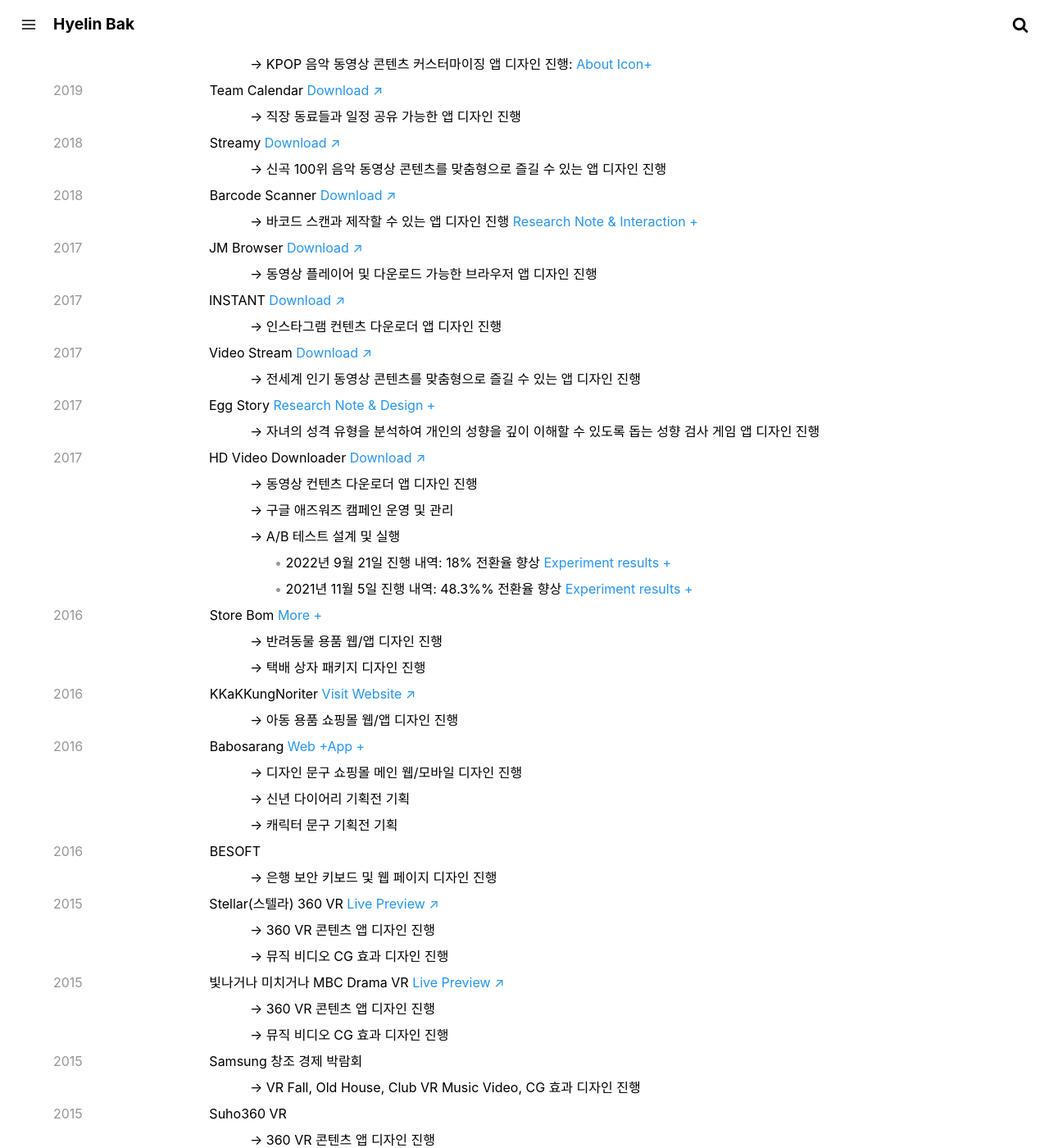
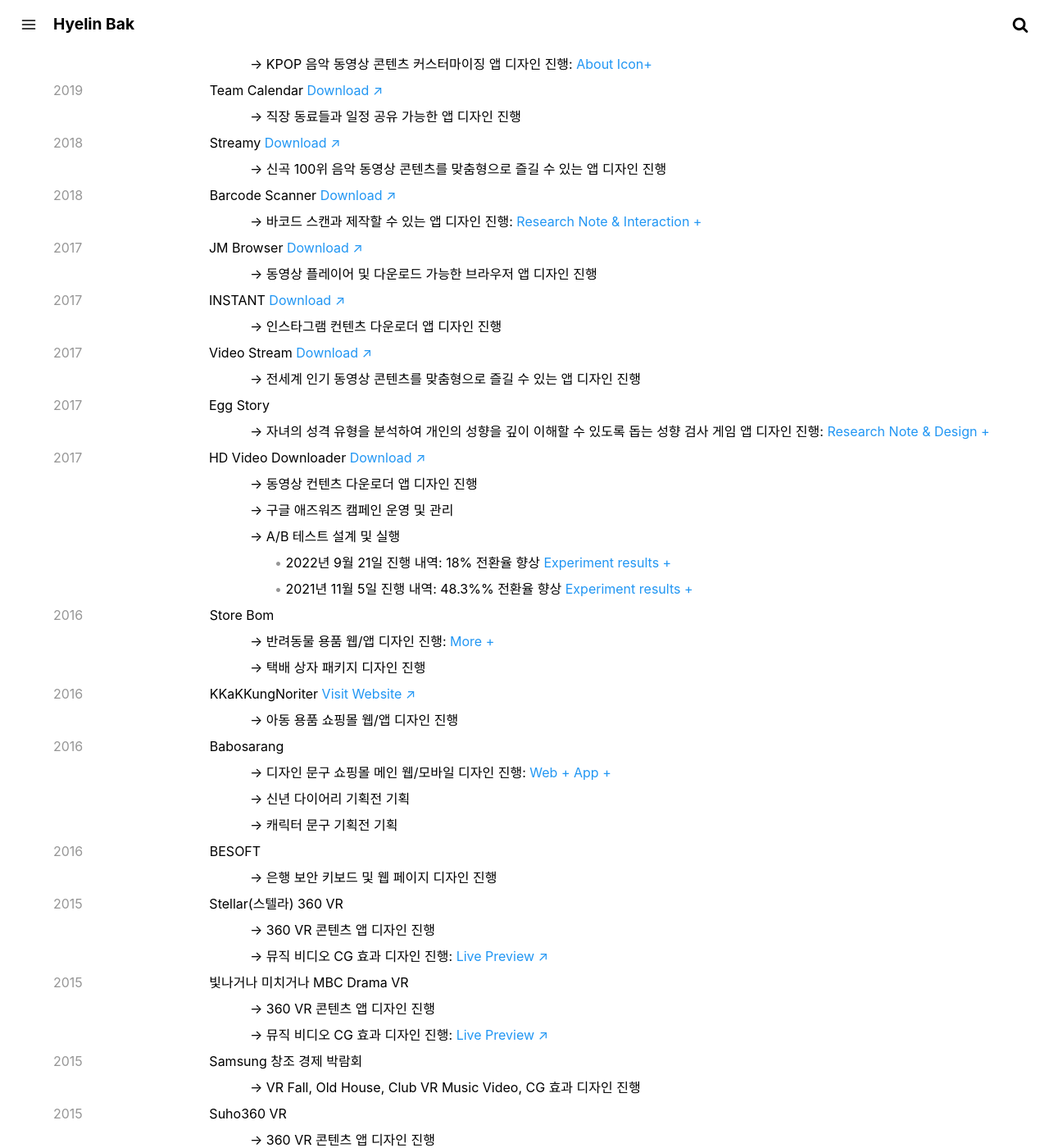
Before and after one commit to crazyjamy/crazyjamy.github.io, a Jekyll site: the page built from about.md, in a window 1280 px wide and 1400 px high, scrolled down 1514 px. Shown: the whole window at 82% size. Built offline with Jekyll 4.4.1, drawn with Linux system fonts in a browser that asks for light colours; some of the changed lines change nothing that is shown; some of the changed text lies outside the part shown.

Commit message:
Update about.md

```diff
--- a/about.md
+++ b/about.md
@@ -52,7 +52,7 @@
 <span style="color: #969696;"> 2021 </span><span style="margin-left: 150px;">IT’s TV <a href="https://play.google.com/store/apps/details?id=io.tm.its.tv" target="_blank">Download ↗</a></span><br />
 <span style="margin-left: 240px;"> → IT 직장인 트렌드 동영상 콘텐츠 커스터마이징 앱 디자인 진행</span><br />
 <span style="color: #969696;"> 2020 </span><span style="margin-left: 150px;">Smamori <a href="https://smamori.jp/" target="_blank">Visit Website ↗</a></span><br />
-<span style="margin-left: 240px;"> → 어린이용 스마트폰의 사용 관리 앱/웹 리뉴얼 디자인 진행<a href="../kidsvideoapp/" target="">Story Board & Interaction +</a> </span><br />
+<span style="margin-left: 240px;"> → 어린이용 스마트폰의 사용 관리 앱/웹 리뉴얼 디자인 진행: <a href="../kidsvideoapp/" target="">Story Board & Interaction +</a> </span><br />
 <span style="margin-left: 240px;"> → 어린이용 동영상 관리 앱 디자인 진행</span><br />
 <span style="color: #969696;"> 2020 </span><span style="margin-left: 150px;">KPOP TV<br />
 <span style="margin-left: 240px;"> → KPOP 음악 동영상 콘텐츠 커스터마이징 앱 디자인 진행: </span> <a href="../icon-kpop/" target="">About Icon+</a></span> <br />
@@ -61,46 +61,47 @@
 <span style="color: #969696;"> 2018 </span><span style="margin-left: 150px;">Streamy <a href="https://play.google.com/store/apps/details?id=com.fms.streamy" target="_blank">Download ↗</a></span><br />
 <span style="margin-left: 240px;"> → 신곡 100위 음악 동영상 콘텐츠를 맞춤형으로 즐길 수 있는 앱 디자인 진행</span><br />
 <span style="color: #969696;"> 2018 </span><span style="margin-left: 150px;">Barcode Scanner <a href="https://play.google.com/store/apps/details?id=io.jmobile.jmscanner" target="_blank">Download ↗</a></span><br />
-<span style="margin-left: 240px;">→ 바코드 스캔과 제작할 수 있는 앱 디자인 진행</span> <a href="../barcode_scanner/" target=""> Research Note & Interaction +</a> <br />
+<span style="margin-left: 240px;">→ 바코드 스캔과 제작할 수 있는 앱 디자인 진행: </span> <a href="../barcode_scanner/" target=""> Research Note & Interaction +</a> <br />
 <span style="color: #969696;"> 2017 </span><span style="margin-left: 150px;">JM Browser <a href="https://play.google.com/store/apps/details?id=io.jmobile.browser" target="_blank">Download ↗</a></span><br />
 <span style="margin-left: 240px;"> → 동영상 플레이어 및 다운로드 가능한 브라우저 앱 디자인 진행</span><br />
 <span style="color: #969696;"> 2017 </span><span style="margin-left: 150px;">INSTANT <a href="https://play.google.com/store/apps/details?id=io.jmobile.instant" target="_blank">Download ↗</a></span><br />
 <span style="margin-left: 240px;"> → 인스타그램 컨텐츠 다운로더 앱 디자인 진행</span><br />
 <span style="color: #969696;"> 2017 </span><span style="margin-left: 150px;">Video Stream <a href="https://play.google.com/store/apps/details?id=io.jmobile.video.browser" target="_blank">Download ↗</a></span><br />
 <span style="margin-left: 240px;"> → 전세계 인기 동영상 콘텐츠를 맞춤형으로 즐길 수 있는 앱 디자인 진행</span><br />
-<span style="color: #969696;"> 2017 </span><span style="margin-left: 150px;">Egg Story</span><a href="../Eggstory/" target=""> Research Note & Design +</a> <br />
-<span style="margin-left: 240px;"> → 자녀의 성격 유형을 분석하여 개인의 성향을 깊이 이해할 수 있도록 돕는 성향 검사 게임 앱 디자인 진행</span><br />
+<span style="color: #969696;"> 2017 </span><span style="margin-left: 150px;">Egg Story</span><br />
+<span style="margin-left: 240px;"> → 자녀의 성격 유형을 분석하여 개인의 성향을 깊이 이해할 수 있도록 돕는 성향 검사 게임 앱 디자인 진행: </span><a href="../Eggstory/" target=""> Research Note & Design +</a> <br />
 <span style="color: #969696;"> 2017 </span><span style="margin-left: 150px;">HD Video Downloader <a href="https://play.google.com/store/apps/details?id=com.ne.hdv" target="_blank">Download ↗</a></span><br />
 <span style="margin-left: 240px;"> → 동영상 컨텐츠 다운로더 앱 디자인 진행</span><br />
 <span style="margin-left: 240px;"> → 구글 애즈워즈 캠페인 운영 및 관리</span><br />
 <span style="margin-left: 240px;"> → A/B 테스트 설계 및 실행</span><br />
 <span style="color: #969696; margin-left: 270px;"> • </span><span>2022년 9월 21일 진행 내역: 18% 전환율 향상<a href="../ab-hdvd-220921/" target=""> Experiment results +</a></span><br />
 <span style="color: #969696; margin-left: 270px;"> • </span><span>2021년 11월 5일 진행 내역: 48.3%% 전환율 향상<a href="../ab-hdvd-211105/" target=""> Experiment results +</a></span><br />
-<span style="color: #969696;"> 2016 </span><span style="margin-left: 150px;">Store Bom <a href="../storebom-mobile/" target=""> More +</a></span><br />
-<span style="margin-left: 240px;"> → 반려동물 용품 웹/앱 디자인 진행</span><br />
+<span style="color: #969696;"> 2016 </span><span style="margin-left: 150px;">Store Bom </span><br />
+<span style="margin-left: 240px;"> → 반려동물 용품 웹/앱 디자인 진행: </span><a href="../storebom-mobile/" target=""> More +</a> <br />
 <span style="margin-left: 240px;"> → 택배 상자 패키지 디자인 진행</span><br />
 <span style="color: #969696;"> 2016 </span><span style="margin-left: 150px;">KKaKKungNoriter<a href="http://kkakkungnoriter.com/" target="_blank"> Visit Website ↗</a></span><br />
 <span style="margin-left: 240px;">→ 아동 용품 쇼핑몰 웹/앱 디자인 진행</span><br />
-<span style="color: #969696;"> 2016 </span><span style="margin-left: 150px;">Babosarang <a href="../babosarang-web/" target="">Web +</a><a href="../babosarang-mobile/" target="">App +</a></span><br />
-<span style="margin-left: 240px;"> → 디자인 문구 쇼핑몰 메인 웹/모바일 디자인 진행</span><br />
+<span style="color: #969696;"> 2016 </span><span style="margin-left: 150px;">Babosarang<br />
+<span style="margin-left: 240px;"> → 디자인 문구 쇼핑몰 메인 웹/모바일 디자인 진행: </span> <a href="../babosarang-web/" target=""> Web + </a><a href="../babosarang-mobile/" target=""> App + </a></span><br />
 <span style="margin-left: 240px;"> → 신년 다이어리 기획전 기획</span><br />
 <span style="margin-left: 240px;"> → 캐릭터 문구 기획전 기획</span><br />
 <span style="color: #969696;"> 2016 </span><span style="margin-left: 150px;">BESOFT</span><br />
 <span style="margin-left: 240px;"> → 은행 보안 키보드 및 웹 페이지 디자인 진행</span><br />
-<span style="color: #969696;"> 2015 </span><span style="margin-left: 150px;">Stellar(스텔라) 360 VR <a href="https://www.youtube.com/watch?v=gvORWNSsGak" target="_blank">Live Preview ↗</a></span><br />
+<span style="color: #969696;"> 2015 </span><span style="margin-left: 150px;">Stellar(스텔라) 360 VR </span><br />
 <span style="margin-left: 240px;"> → 360 VR 콘텐츠 앱 디자인 진행</span><br />
-<span style="margin-left: 240px;"> → 뮤직 비디오 CG 효과 디자인 진행</span><br />
-<span style="color: #969696;"> 2015 </span><span style="margin-left: 150px;">빛나거나 미치거나 MBC Drama VR <a href="https://www.youtube.com/watch?v=7Eo8ddIhUnE" target="_blank">Live Preview ↗</a></span><br />
+<span style="margin-left: 240px;"> → 뮤직 비디오 CG 효과 디자인 진행: <a href="https://www.youtube.com/watch?v=gvORWNSsGak" target="_blank">Live Preview ↗</a></span><br />
+<span style="color: #969696;"> 2015 </span><span style="margin-left: 150px;">빛나거나 미치거나 MBC Drama VR</span><br />
 <span style="margin-left: 240px;"> → 360 VR 콘텐츠 앱 디자인 진행</span><br />
-<span style="margin-left: 240px;"> → 뮤직 비디오 CG 효과 디자인 진행</span><br />
+<span style="margin-left: 240px;"> → 뮤직 비디오 CG 효과 디자인 진행: <a href="https://www.youtube.com/watch?v=7Eo8ddIhUnE" target="_blank">Live Preview ↗</a></span><br />
 <span style="color: #969696;"> 2015 </span><span style="margin-left: 150px;">Samsung 창조 경제 박람회</span><br />
 <span style="margin-left: 240px;"> → VR Fall, Old House, Club VR Music Video, CG 효과 디자인 진행</span><br />
 <span style="color: #969696;"> 2015 </span><span style="margin-left: 150px;">Suho360 VR</span><br />
 <span style="margin-left: 240px;">→ 360 VR 콘텐츠 앱 디자인 진행</span><br />
 <span style="color: #969696;"> 2015 </span><span style="margin-left: 150px;">Lee Hae Sang Coloring Book</span><br />
 <span style="margin-left: 240px;">→ 패키지 디자인 진행</span><br />
-<span style="color: #969696;"> 2015 </span><span style="margin-left: 150px;">SURF <a href="../marshmello/" target="">More +</a></span><br />
+<span style="color: #969696;"> 2015 </span><span style="margin-left: 150px;">SURF </span><br />
 <span style="margin-left: 240px;"> → 위치 기반 서비스를 기반으로 선호 브랜드에 대한 정보, 인근 지역의 매장, 쇼핑마켓에 대한 정보 제공 앱 디자인 진행</span> <br />
+<span style="margin-left: 240px;"> → 캐릭터 디자인 </span> <br /> <a href="../marshmello/" target=""> Character +</a>
 </div>
 
 <div style="margin-top: 30px; margin-left: 65px;line-height: 2; font-family: -apple-system, BlinkMacSystemFont, Lato, Roboto, Segoe UI, Helvetica Neue, Helvetica, Verdana, Arial, sans-serif;">
```
